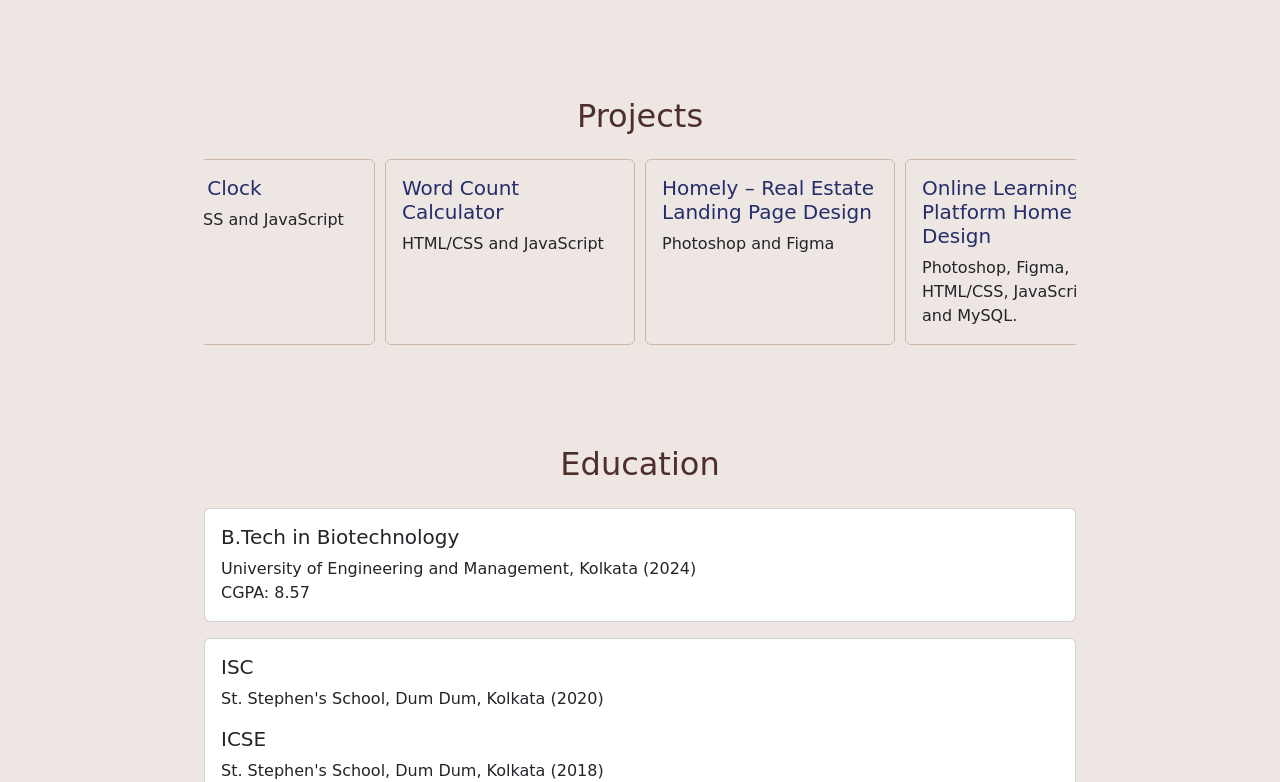
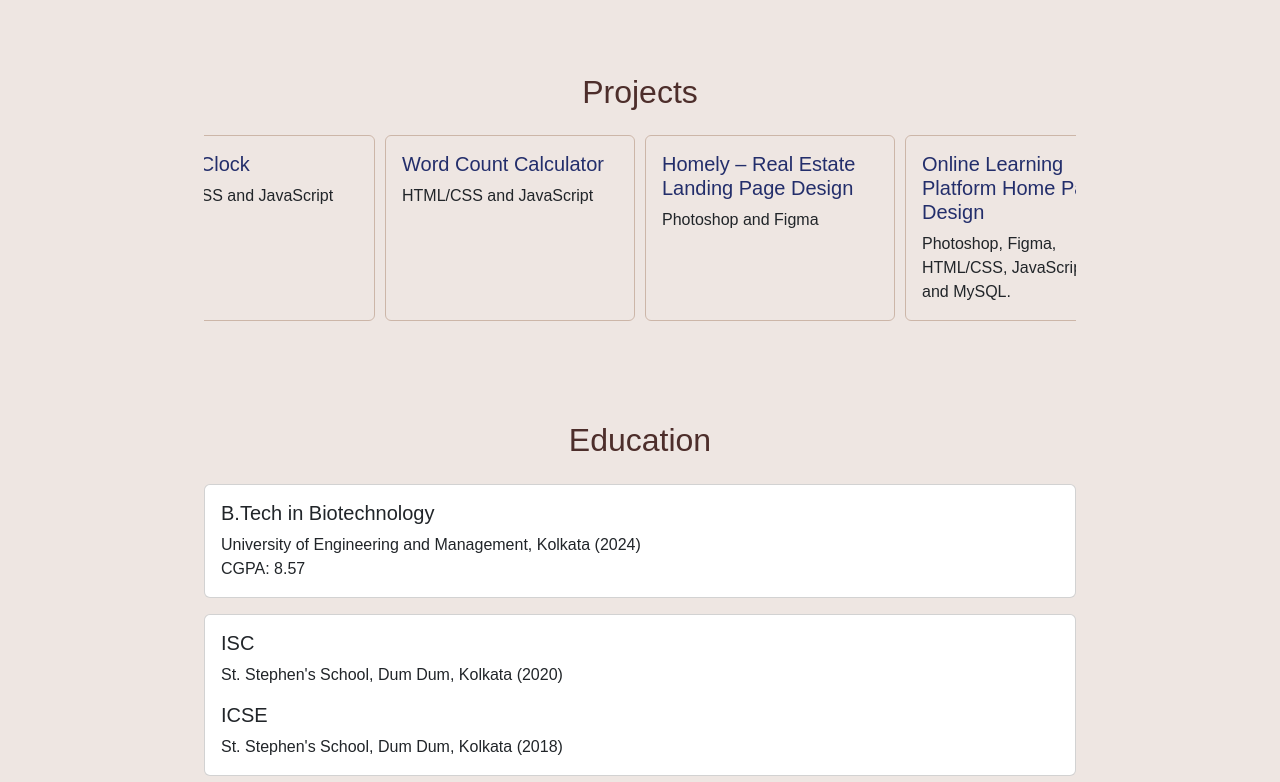
Before and after one commit to aditi-me/personal-portfolio, a plain HTML site: page index.html in a window 1280 px wide. Shown: the part 1277-2059 px from the top of the page. Drawn offline with nearby package versions, Linux system fonts and the light colour scheme.

Commit message:
Update custom.css

```diff
--- a/custom.css
+++ b/custom.css
@@ -1,5 +1,5 @@
 body {
-  font-family: "Cedarville Cursive", cursive;
+  font-family:'Steph', sans-serif;
   font-weight: 400;
   font-style: normal;
   scroll-behavior: smooth;
```
